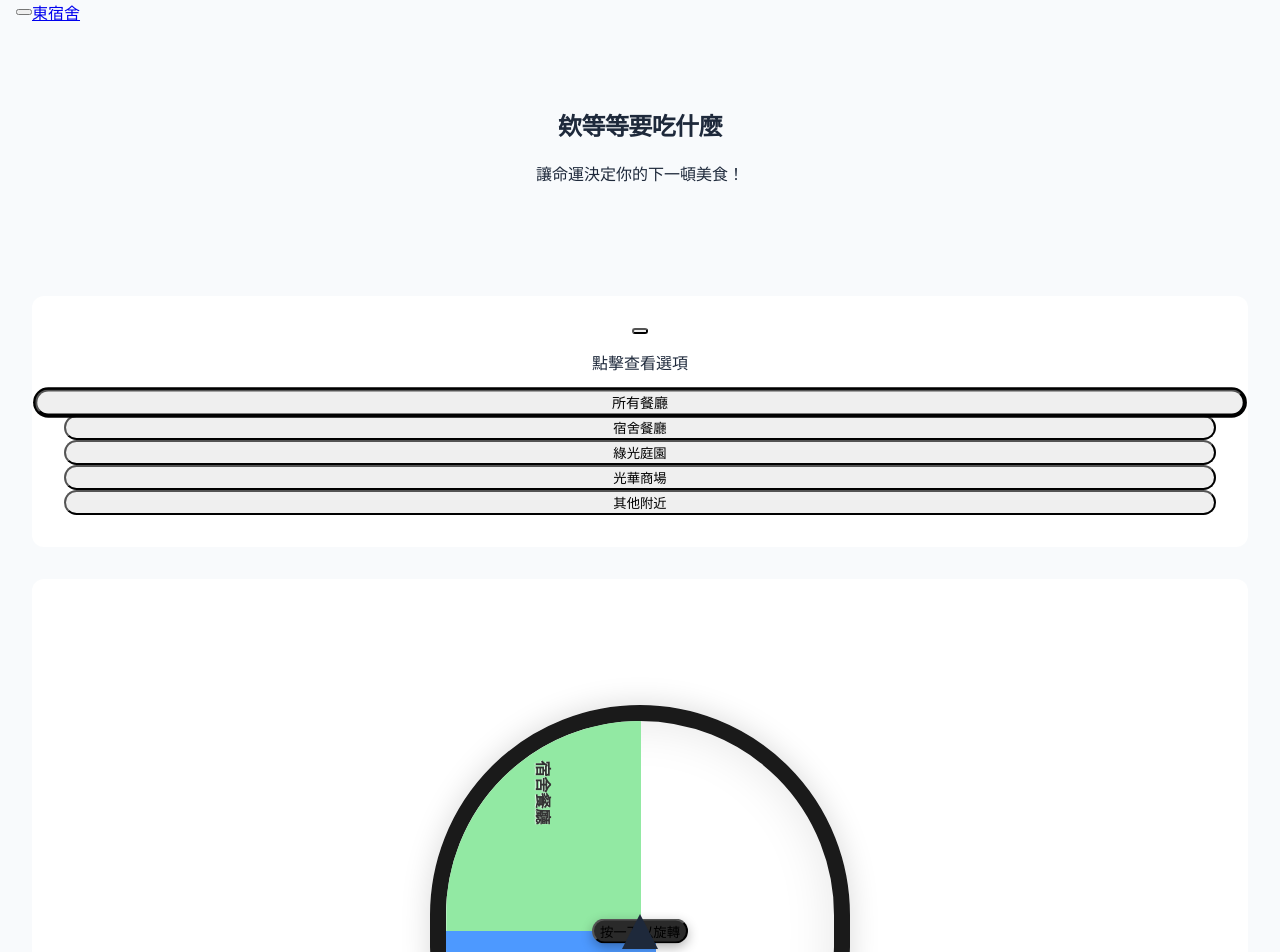
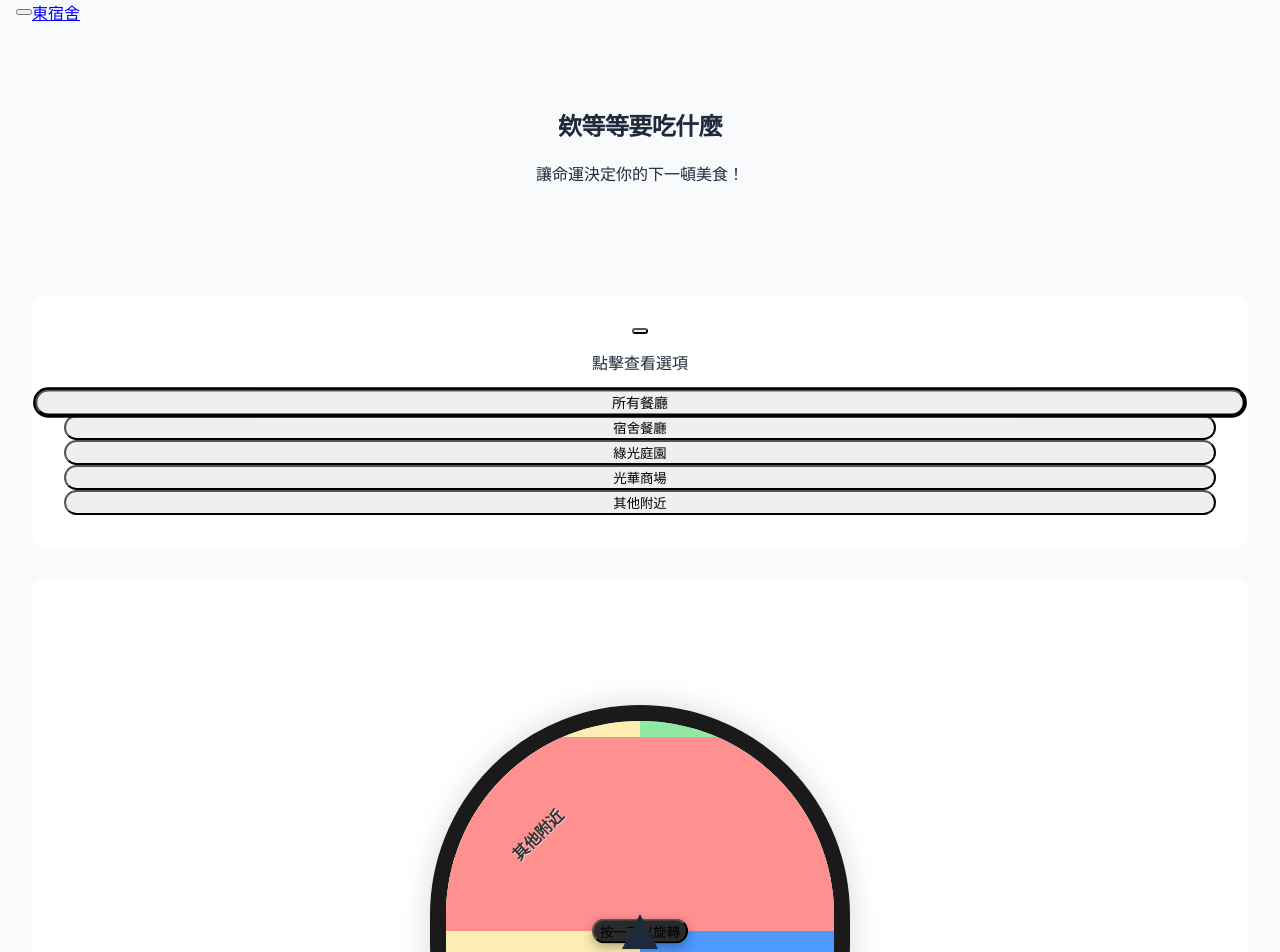
Before and after one commit to cnfzon/ntut_EastDormitory, a Next.js app in the folder ntut_eastdormitory/: page /food-finder in a window 1280 px wide. Shown: the top 952 px of the page. Built offline with nearby package versions, Linux system fonts and the light colour scheme.

Commit message:
修改轉盤為完整圓形，確保所有選項正確顯示

```diff
--- a/ntut_eastdormitory/pages/food-finder.js
+++ b/ntut_eastdormitory/pages/food-finder.js
@@ -277,24 +277,26 @@ export default function FoodFinder() {
                 return (
                   <div
                     key={index}
-                    className="absolute w-1/2 h-1/2 flex items-center justify-center origin-bottom-right"
+                    className="absolute w-full h-full origin-center"
                     style={{
-                      transform: `rotate(${angle}deg) skew(${90 - 360/4}deg)`,
-                      transformOrigin: '0% 100%',
-                      background: section.color,
-                      borderLeft: index % 2 === 0 ? '1px solid rgba(255,255,255,0.3)' : 'none'
+                      transform: `rotate(${angle}deg)`,
+                      clipPath: 'polygon(50% 50%, 50% 0, 100% 0, 100% 100%, 50% 100%)',
+                      background: section.color
                     }}
                   >
                     <div
                       className="absolute"
                       style={{
-                        transform: `skew(${-(90 - 360/4)}deg) rotate(${90}deg)`,
+                        transform: `rotate(${45}deg)`,
                         width: '120px',
                         textAlign: 'center',
                         fontSize: '16px',
                         fontWeight: 'bold',
                         color: '#333',
-                        bottom: '60%',
+                        left: '75%',
+                        top: '25%',
+                        marginLeft: '-60px',
+                        marginTop: '-10px',
                         textShadow: '0 1px 1px rgba(255,255,255,0.8)'
                       }}
                     >
```
